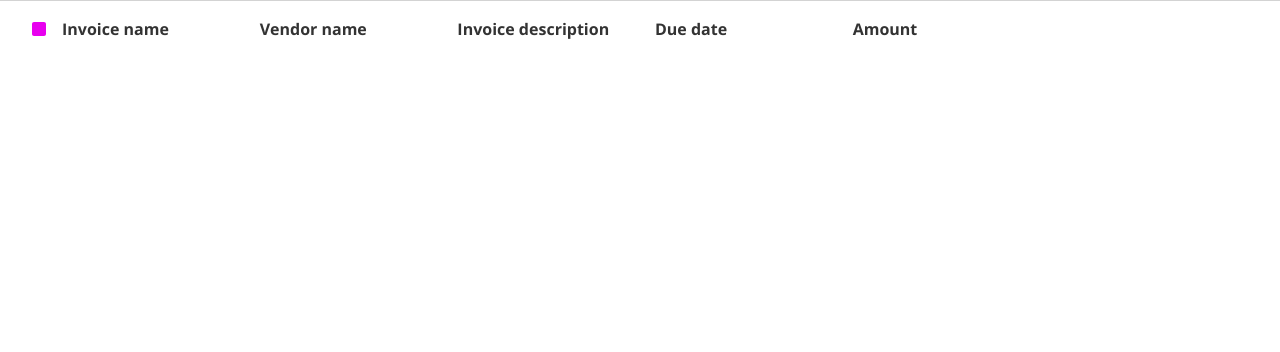
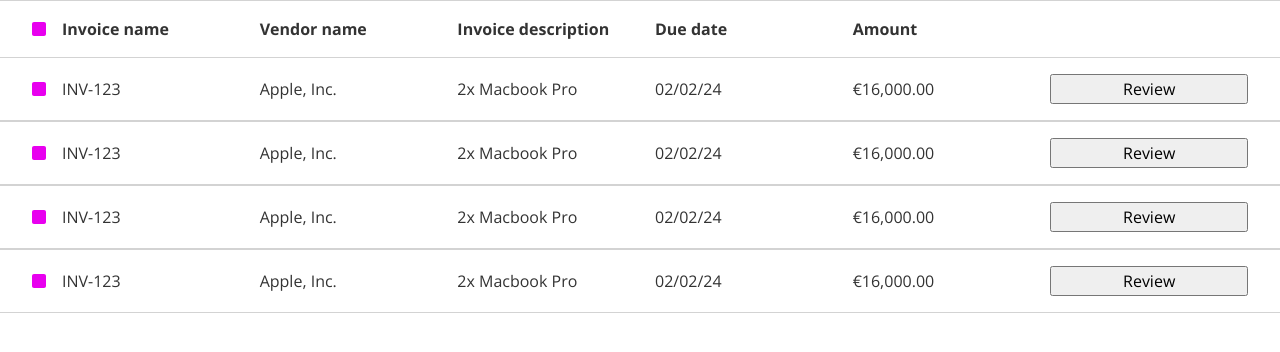
Before and after one commit to autonifai/fullstack-take-home-test, a React (Create React App) app: page / in a window 1280 px wide. Shown: the top 352 px of the page. Built offline with nearby package versions, Linux system fonts and the light colour scheme.

Commit message:
extract InvoiceListItem component

```diff
--- a/src/InvoiceList/InvoiceList.sass
+++ b/src/InvoiceList/InvoiceList.sass
@@ -1,5 +1,4 @@
 .invoice-list
-
   &__header
 
-  &__invoice
+  &__invoice-list-item
--- a/src/InvoiceList/InvoiceList.tsx
+++ b/src/InvoiceList/InvoiceList.tsx
@@ -1,14 +1,18 @@
 import { TableHeader } from '../TableHeader';
+import { InvoiceListItem } from '../InvoiceListItem';
 import './InvoiceList.sass'
 
 export default function InvoiceList({ className }: InvoiceListProps) {
   return (
-    <ul className={`invoice-list ${className}`}>
+    <>
       <TableHeader className='invoice-list__header'/>
-      <li className='invoice-list__invoice'>
-        <p></p>
-      </li>
-    </ul>
+      <ul className={`invoice-list ${className}`}>
+        <InvoiceListItem className='invoicelist__invoice-list-item' />
+        <InvoiceListItem className='invoicelist__invoice-list-item' />
+        <InvoiceListItem className='invoicelist__invoice-list-item' />
+        <InvoiceListItem className='invoicelist__invoice-list-item' />
+      </ul>
+    </>
   )
 }
 
--- /dev/null
+++ b/src/InvoiceListItem/InvoiceListItem.sass
@@ -0,0 +1,7 @@
+.invoice-list-item
+
+  &__wrapper
+
+  &__value
+
+  &__review
--- /dev/null
+++ b/src/InvoiceListItem/InvoiceListItem.tsx
@@ -0,0 +1,20 @@
+import { TableRow } from '../TableRow';
+
+export default function InvoiceListItem({ className }: InvoiceListItemProps) {
+  return (
+    <li className={`invoice-list-item ${className}`}>
+      <TableRow className='invoice-list-item__wrapper'>
+        <p className='invoice-list-item__value'>INV-123</p>
+        <p className='invoice-list-item__value'>Apple, Inc.</p>
+        <p className='invoice-list-item__value'>2x Macbook Pro</p>
+        <p className='invoice-list-item__value'>02/02/24</p>
+        <p className='invoice-list-item__value'>€16,000.00</p>
+        <button className='invoice-list-item__review'>Review</button>
+      </TableRow>
+    </li>
+  );
+}
+
+type InvoiceListItemProps = {
+  className?: string
+}
--- /dev/null
+++ b/src/InvoiceListItem/index.ts
@@ -0,0 +1,5 @@
+import InvoiceListItem from './InvoiceListItem';
+
+export {
+  InvoiceListItem
+}
--- a/src/TableRow/TableRow.sass
+++ b/src/TableRow/TableRow.sass
@@ -4,3 +4,5 @@
   align-items: center
   padding: 1rem 2rem
   border-top: 1px solid lightgrey
+  &:last-child
+    border-bottom: 1px solid lightgrey
```
